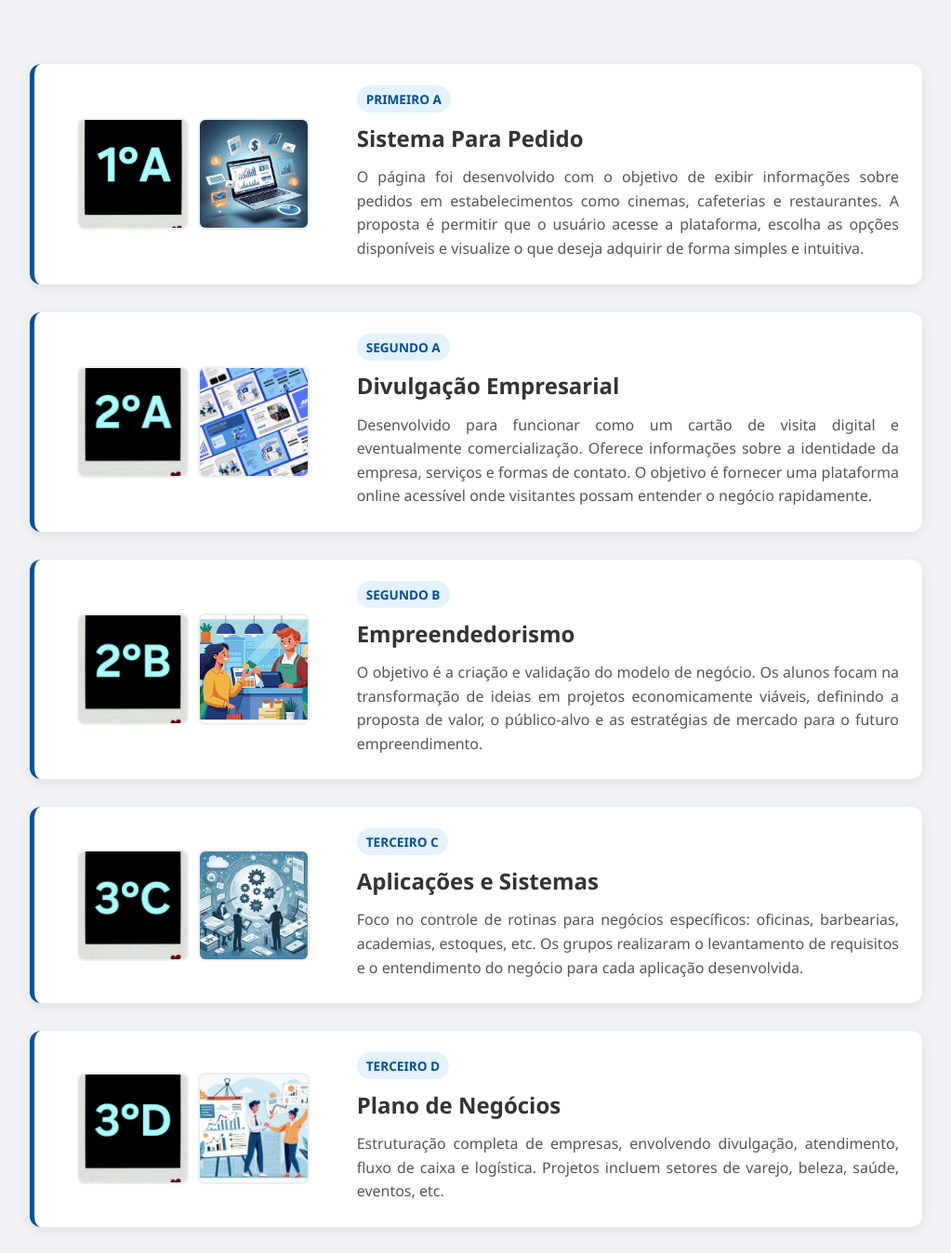
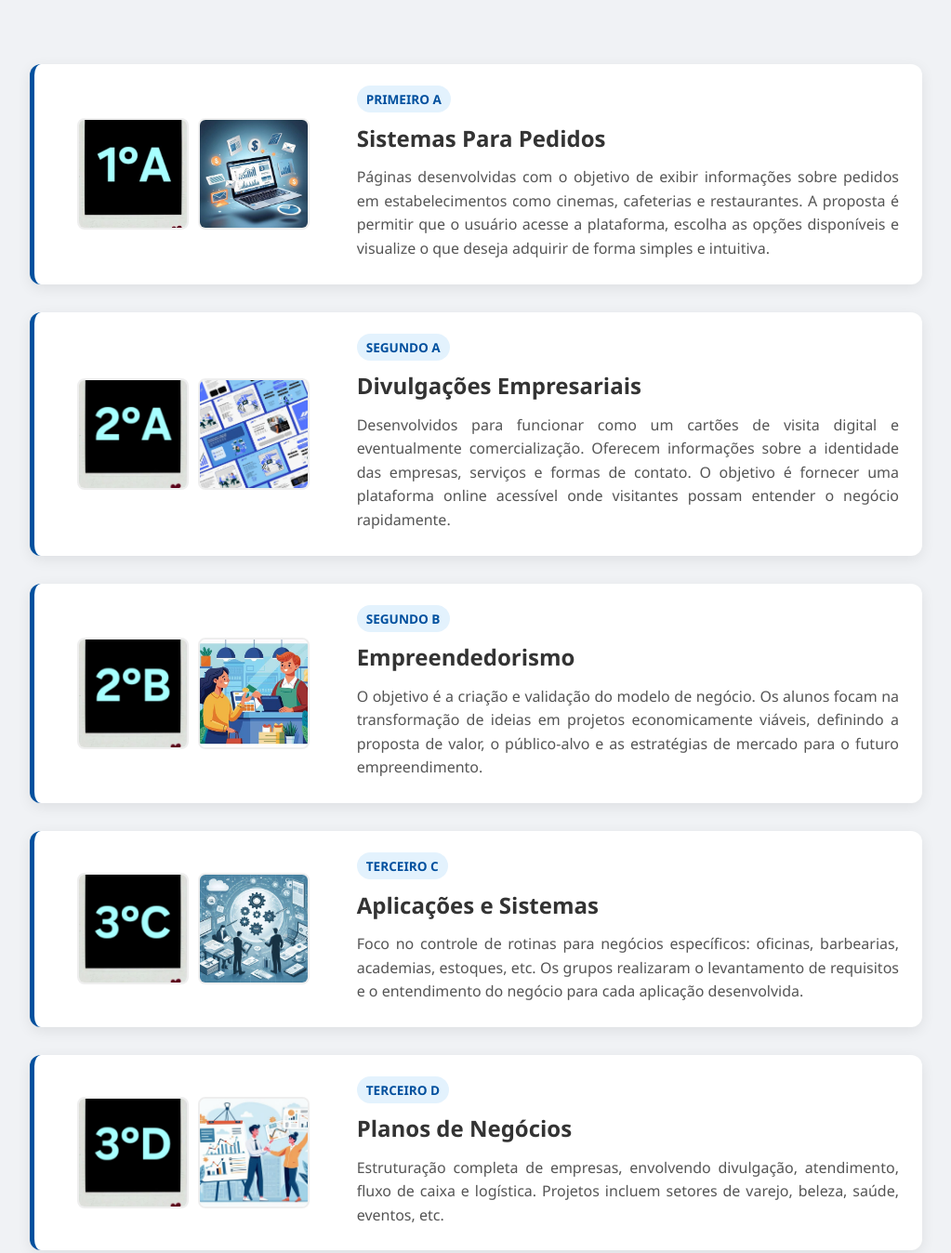
Before and after one commit to M3lssa/descri-o-do-pias, a plain HTML site: page index.html in a window 1280 px wide. Shown: the part 1000-2348 px from the top of the page at 93% size, without its empty margins (128-1151 px from the left). Drawn offline with Linux system fonts and the light colour scheme.

Commit message:
Update index.html

```diff
--- a/index.html
+++ b/index.html
@@ -77,9 +77,9 @@
                 </div>
                 <div class="texto-turma">
                     <span class="tag-turma">Primeiro A</span>
-                    <h2>Sistema Para Pedido</h2>
+                    <h2>Sistemas Para Pedidos</h2>
                     <p>
-                        O página foi desenvolvido com o objetivo de exibir informações sobre pedidos em estabelecimentos como cinemas, cafeterias e restaurantes. A proposta é permitir que o usuário acesse a plataforma, escolha as opções disponíveis e visualize o que deseja adquirir de forma simples e intuitiva.
+                        Páginas desenvolvidas com o objetivo de exibir informações sobre pedidos em estabelecimentos como cinemas, cafeterias e restaurantes. A proposta é permitir que o usuário acesse a plataforma, escolha as opções disponíveis e visualize o que deseja adquirir de forma simples e intuitiva.
                     </p>
                 </div>
             </section>
@@ -91,9 +91,9 @@
                 </div>
                 <div class="texto-turma">
                     <span class="tag-turma">Segundo A</span>
-                    <h2>Divulgação Empresarial</h2>
+                    <h2>Divulgações Empresariais</h2>
                     <p>
-                        Desenvolvido para funcionar como um cartão de visita digital e eventualmente comercialização. Oferece informações sobre a identidade da empresa, serviços e formas de contato. O objetivo é fornecer uma plataforma online acessível onde visitantes possam entender o negócio rapidamente.
+                        Desenvolvidos para funcionar como um cartões de visita digital e eventualmente comercialização. Oferecem informações sobre a identidade das empresas, serviços e formas de contato. O objetivo é fornecer uma plataforma online acessível onde visitantes possam entender o negócio rapidamente.
                     </p>
                 </div>
             </section>
@@ -133,7 +133,7 @@
                 </div>
                 <div class="texto-turma">
                     <span class="tag-turma">Terceiro D</span>
-                    <h2>Plano de Negócios</h2>
+                    <h2>Planos de Negócios</h2>
                     <p>
                         Estruturação completa de empresas, envolvendo divulgação, atendimento, fluxo de caixa e logística. Projetos incluem setores de varejo, beleza, saúde, eventos, etc.
                     </p>
```
